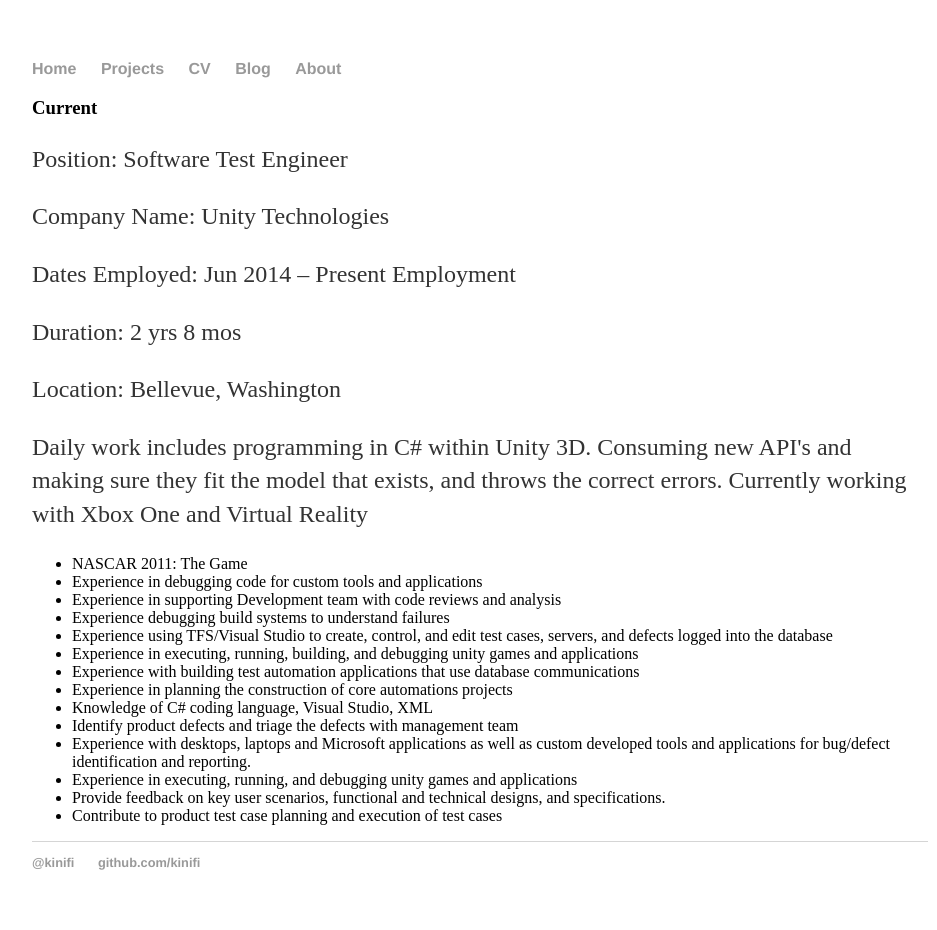
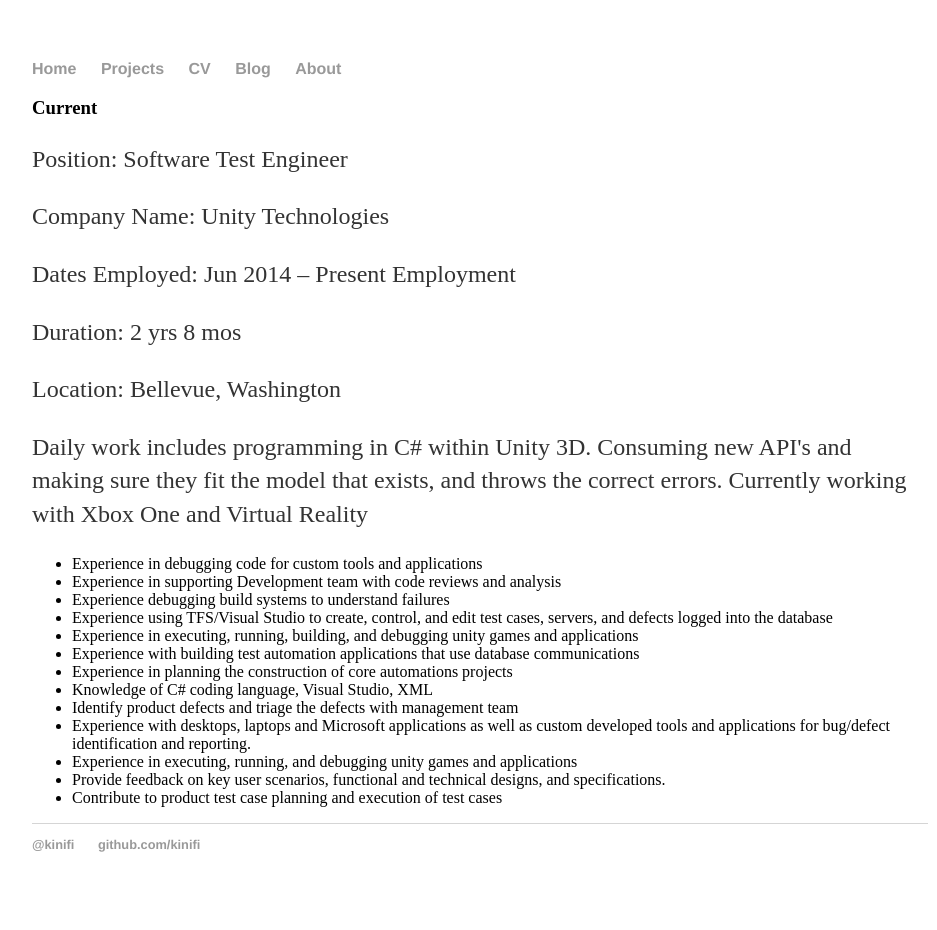
Before and after one commit to kinifi/kinifi.github.io, a Jekyll site: the page built from cv/index.html, in a window 1280 px wide. Shown: the whole page, without its empty margins (160-1097 px from the left). Built offline with Jekyll 4.4.1, drawn with Linux system fonts in a browser that asks for light colours.

Commit message:
took out placeholder li

```diff
--- a/cv/index.html
+++ b/cv/index.html
@@ -12,7 +12,6 @@
 	<p>Location: Bellevue, Washington</p>
 	<p>Daily work includes programming in C# within Unity 3D. Consuming new API's and making sure they fit the model that exists, and throws the correct errors. Currently working with Xbox One and Virtual Reality</p>
 	<ul class="contacts">
-		<li>NASCAR 2011: The Game</li>
 		<li>Experience in debugging code for custom tools and applications </li>
 		<li>Experience in supporting Development team with code reviews and analysis </li>
 		<li>Experience debugging build systems to understand failures</li>
```
